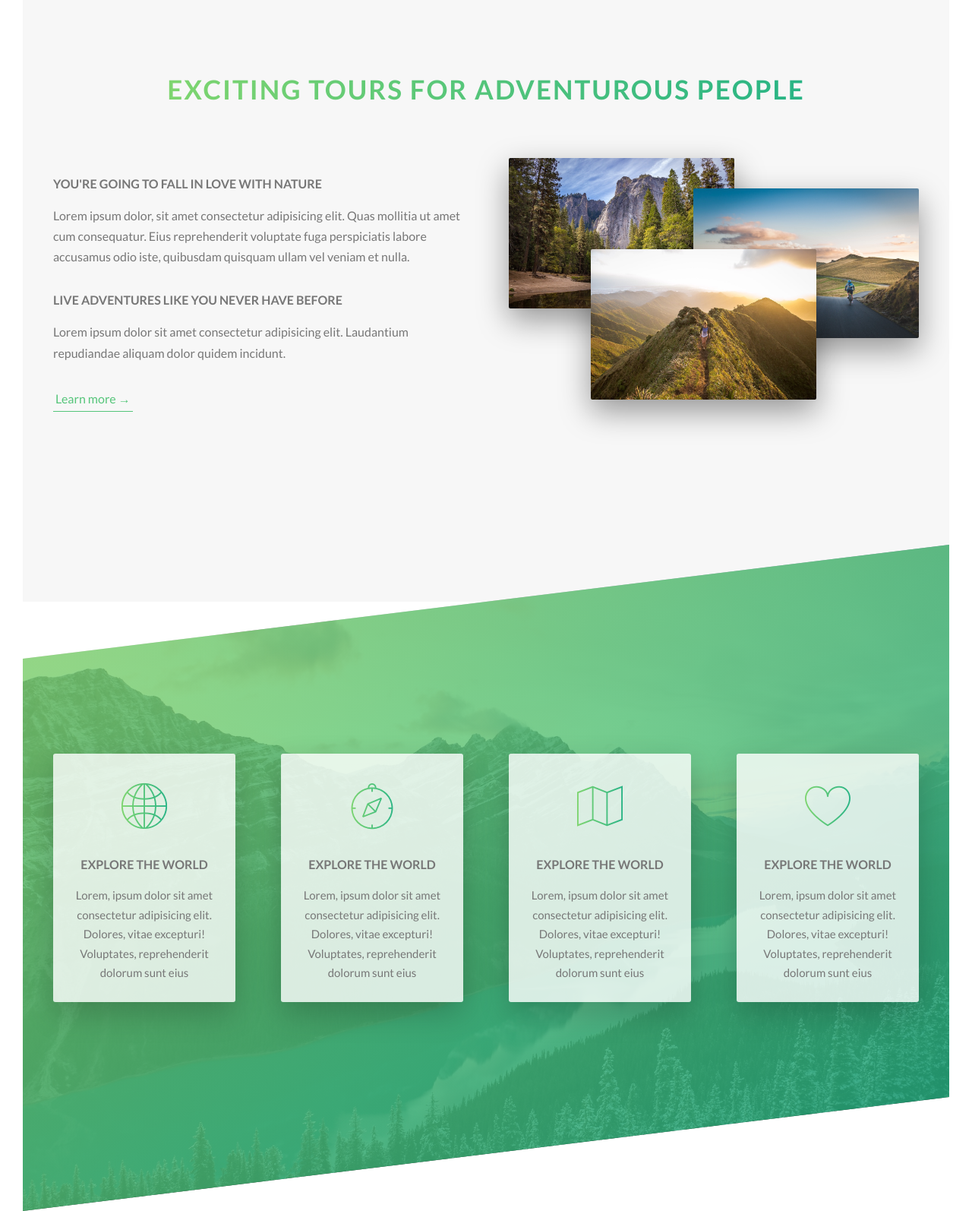
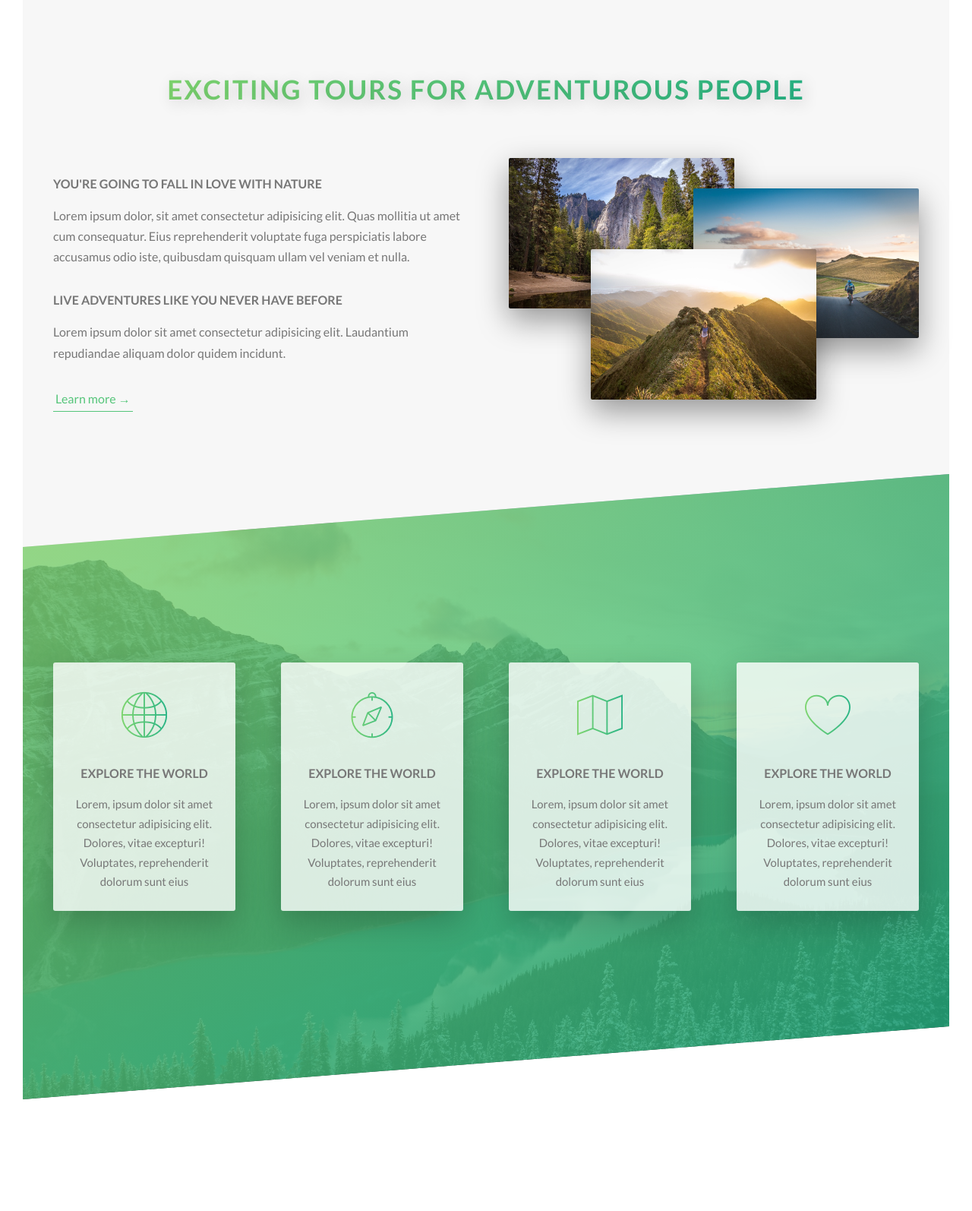
Before and after one commit to dtrypo/efi, a website: page index.html in a window 1280 px wide. Shown: the part 732-2326 px from the top of the page at 76% size. After the commit the page ends 2179 px from the top, so only its background shows below. Drawn offline with Linux system fonts and the light colour scheme.

Commit message:
The features section2

```diff
--- a/sass/base/_typography.scss
+++ b/sass/base/_typography.scss
@@ -47,10 +47,7 @@ body {
         color: transparent;
         letter-spacing: 0.2rem;
         transition: all 0.2s;
-        &:hover {
-            transform: skewY(2deg) skewX(15deg) scale(1.1);
-            text-shadow: 0.5rem 1rem 2rem rgba($color: #000000, $alpha: 0.2);
-        }
+        text-shadow: 0.5rem 0.5rem 2rem rgba($color: #000000, $alpha: 0.2);
     }
     &-tertiary {
         font-size: 1.6rem;
--- a/sass/pages/_home.scss
+++ b/sass/pages/_home.scss
@@ -13,9 +13,10 @@
         ),
         url(../img/nat-4.jpg);
     background-size: cover;
-    transform: skewY(-7deg);
+    transform: skewY(-4.5deg);
+    margin-top: -12rem;
 
     & > * {
-        transform: skewY(7deg);
+        transform: skewY(4.5deg);
     }
 }
```
Also changed, not shown: css/style.css.
